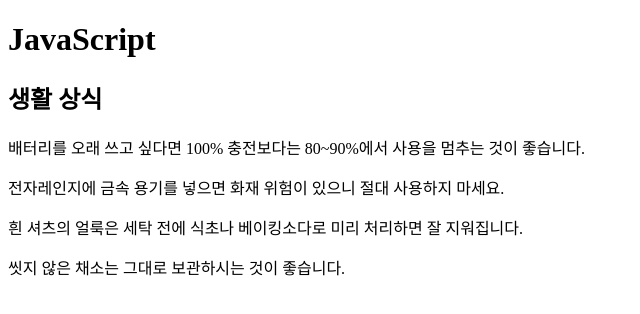
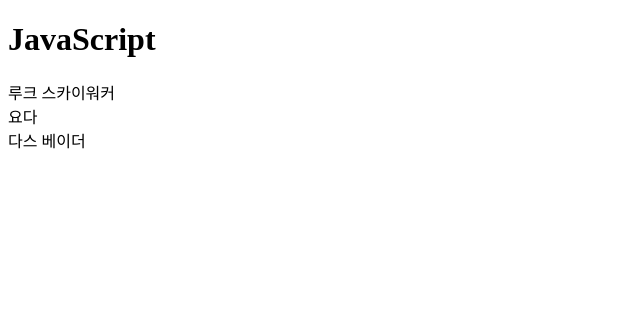
Before and after one commit to yamoo9/likelion-14th, a website: page index.html in a window 1280 px wide. Shown: the whole page, without its empty margins (0-640 px from the left). Drawn offline with Linux system fonts and the light colour scheme; files that its build step writes are made by us from their sources.

Commit message:
[학습] 여러 요소 선택 실습 완료

```diff
--- a/assets/scripts/learn/35-select-multiple-element.js
+++ b/assets/scripts/learn/35-select-multiple-element.js
@@ -134,4 +134,43 @@
   console.log('HTMLCollection(라이브 콜렉션: 살아있는 집합) =',paraClasses.length)
   console.log('NodeList(스태틱 콜렉션: 고정된 집합)', paragraphs.length)
   console.groupEnd()
+})
+
+// 실습
+;(() => {
+  const starWars = document.querySelector('#star-wars')
+  // console.log(starWars)
+
+  // 1. 좋은 사람(Good Guy)을 모두 선택하세요.
+  const goodGuyList = starWars.querySelectorAll('[data-type="good-guy"]')
+  // console.log(goodGuyList)
+
+  // 2. 좋은 사람(Good Guy) 모두에게 `excellent` 클래스 이름을 추가하세요.
+  goodGuyList.forEach((guy) => {
+    guy.classList.add('excellent')
+  })
+
+  // for (const guy of goodGuyList) {
+  //   guy.classList.add('excellent')
+  // }
+
+  // 3. 빌런(Villain)을 모두 선택하세요.
+  const villainList = starWars.querySelectorAll('[data-type="villain"]')
+  // console.log(villainList)
+
+  // 4. 빌런 모두에게 `naughty` 클래스 이름을 추가하세요.
+  for (let i = 0, l = villainList.length; i < l; i += 1) {
+    const villain = villainList[i]
+    villain.classList.add('naughty')
+  }
+
+  // 5. 모든 캐릭터(Character)를 선택하세요.
+  const allCharacters = starWars.querySelectorAll('.character')
+  console.log(allCharacters)
+
+  // 6. 모든 캐릭터에 `star-wars` 클래스 이름을 추가하세요.
+  allCharacters.forEach((c) => {
+    c.classList.add('star-wars')
+  })
+
 })()
--- a/index.html
+++ b/index.html
@@ -13,7 +13,13 @@
 
     <h1>JavaScript</h1>
 
-    <section class="life-tips">
+    <div id="star-wars">
+      <div class="character" data-type="good-guy">루크 스카이워커</div>
+      <div class="character" data-type="good-guy">요다</div>
+      <div class="character" data-type="villain">다스 베이더</div>
+    </div>
+
+    <section hidden class="life-tips">
       <h2>생활 상식</h2>
       <p class="para">배터리를 오래 쓰고 싶다면 100% 충전보다는 80~90%에서 사용을 멈추는 것이 좋습니다.</p>
       <p class="para">전자레인지에 금속 용기를 넣으면 화재 위험이 있으니 절대 사용하지 마세요.</p>
```
